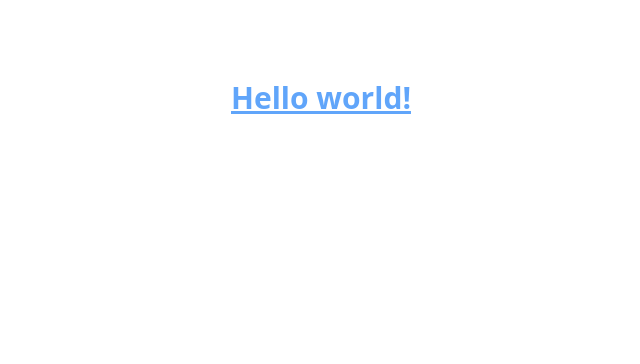
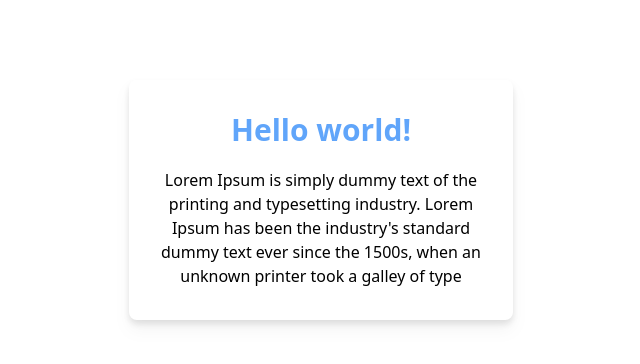
Before and after one commit to gadilbish99/nextjs, a Next.js app: page / in a window 1280 px wide. Shown: the top 364 px of the page, without its empty margins (319-959 px from the left). Built offline with nearby package versions, Linux system fonts and the light colour scheme.

Commit message:
Update Homepage

```diff
--- a/pages/index.js
+++ b/pages/index.js
@@ -10,7 +10,14 @@ export default function Home() {
       </Head>
 
       <main className="flex justify-center">
-        <h1 className="text-3xl font-bold underline mt-20 text-blue-400">Hello world!</h1>
+        <div className="mt-20 drop-shadow-lg rounded-lg w-96 p-8 bg-white text-center hover:bg-gray-50 select-none">
+          <h1 className="text-3xl font-bold text-blue-400">Hello world!</h1>
+          <p className="text-base mt-5">
+            Lorem Ipsum is simply dummy text of the printing and typesetting
+            industry. Lorem Ipsum has been the industry's standard dummy text
+            ever since the 1500s, when an unknown printer took a galley of type
+          </p>
+        </div>
       </main>
     </div>
   );
```
